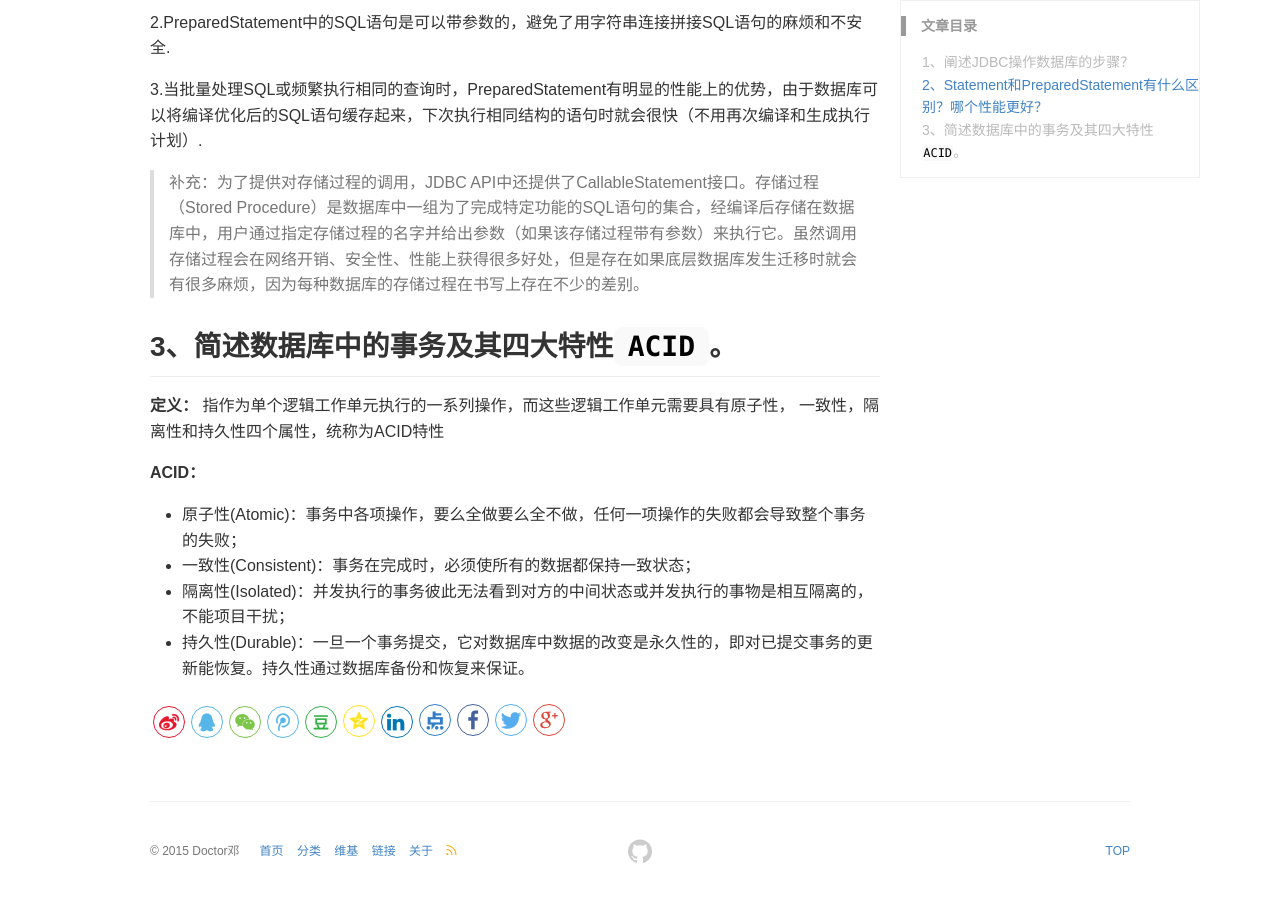
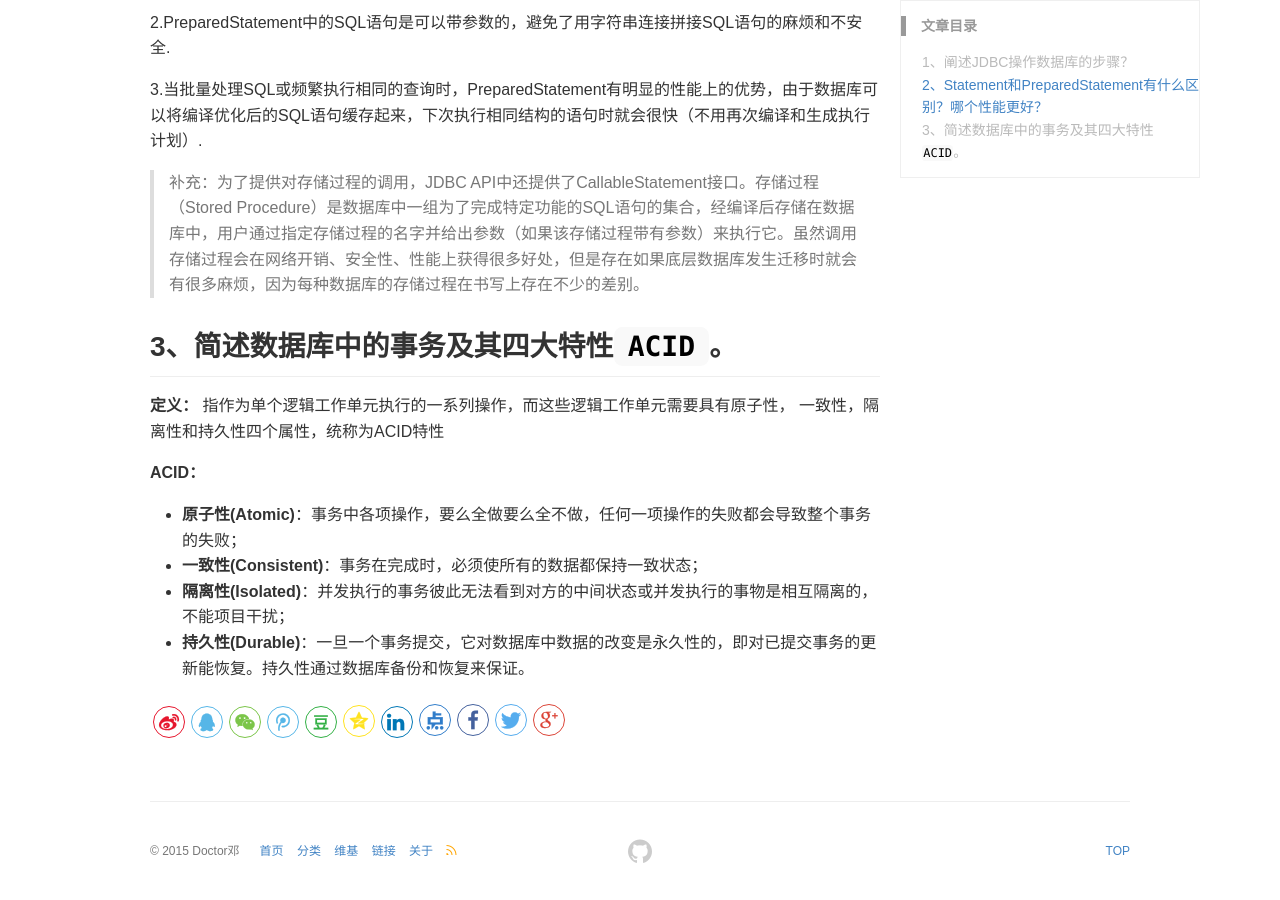
Before and after one commit to DoctorDeng/DoctorDeng.github.io, a Jekyll site: the page built from _posts/2016-09-11-面试.md, in a window 1280 px wide and 900 px high, scrolled down 1533 px. Built offline with Jekyll 4.4.1, drawn with Linux system fonts in a browser that asks for light colours.

Commit message:
modify file

```diff
--- a/_posts/2016-09-11-面试.md
+++ b/_posts/2016-09-11-面试.md
@@ -73,7 +73,7 @@ finally {
    指作为单个逻辑工作单元执行的一系列操作，而这些逻辑工作单元需要具有原子性，  一致性，隔离性和持久性四个属性，统称为ACID特性
 
 **ACID：**
-- 原子性(Atomic)：事务中各项操作，要么全做要么全不做，任何一项操作的失败都会导致整个事务的失败；
-- 一致性(Consistent)：事务在完成时，必须使所有的数据都保持一致状态；
-- 隔离性(Isolated)：并发执行的事务彼此无法看到对方的中间状态或并发执行的事物是相互隔离的，不能项目干扰；
-- 持久性(Durable)：一旦一个事务提交，它对数据库中数据的改变是永久性的，即对已提交事务的更新能恢复。持久性通过数据库备份和恢复来保证。
+* **原子性(Atomic)**：事务中各项操作，要么全做要么全不做，任何一项操作的失败都会导致整个事务的失败；
+* **一致性(Consistent)**：事务在完成时，必须使所有的数据都保持一致状态；
+* **隔离性(Isolated)**：并发执行的事务彼此无法看到对方的中间状态或并发执行的事物是相互隔离的，不能项目干扰；
+* **持久性(Durable)**：一旦一个事务提交，它对数据库中数据的改变是永久性的，即对已提交事务的更新能恢复。持久性通过数据库备份和恢复来保证。
```
